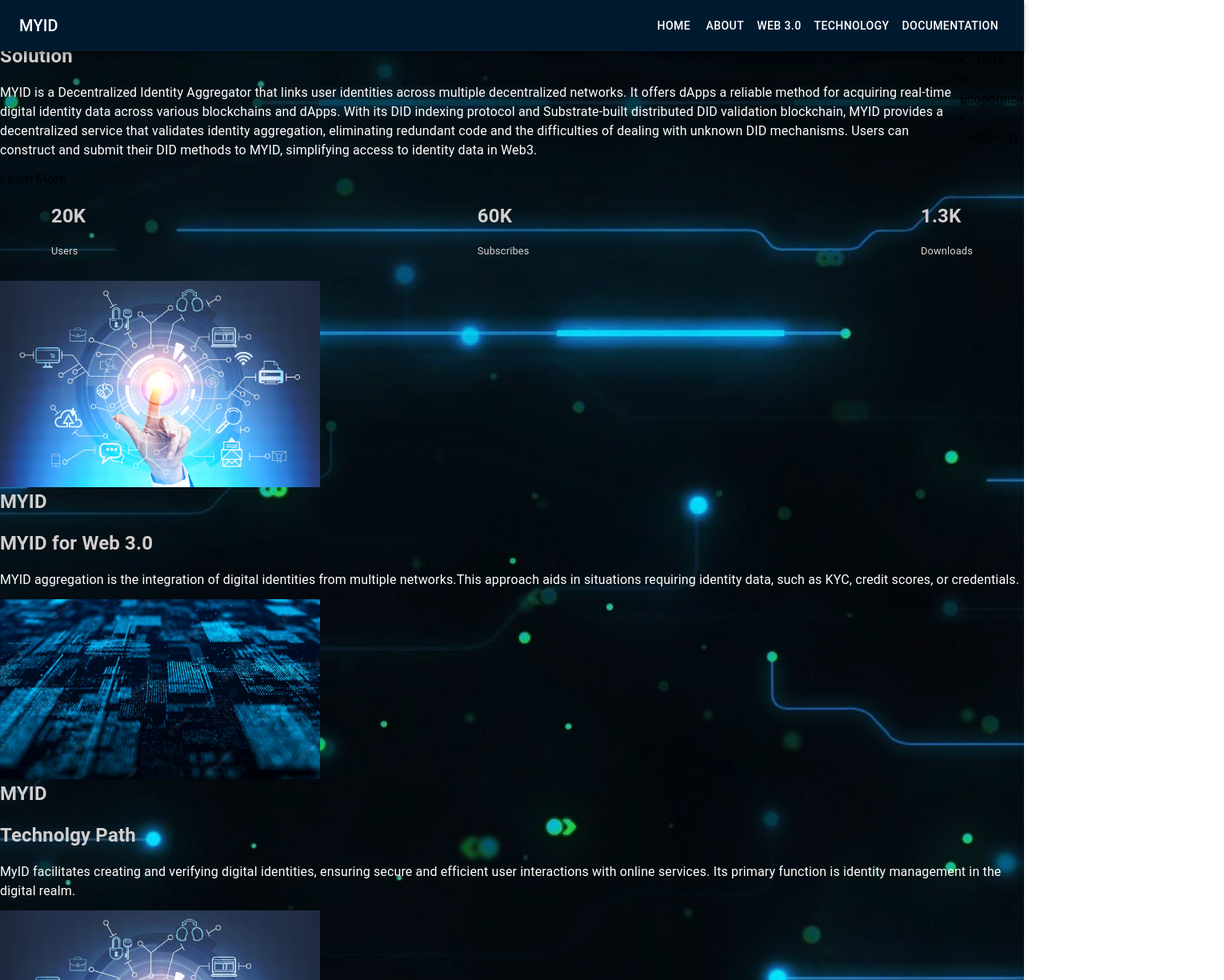
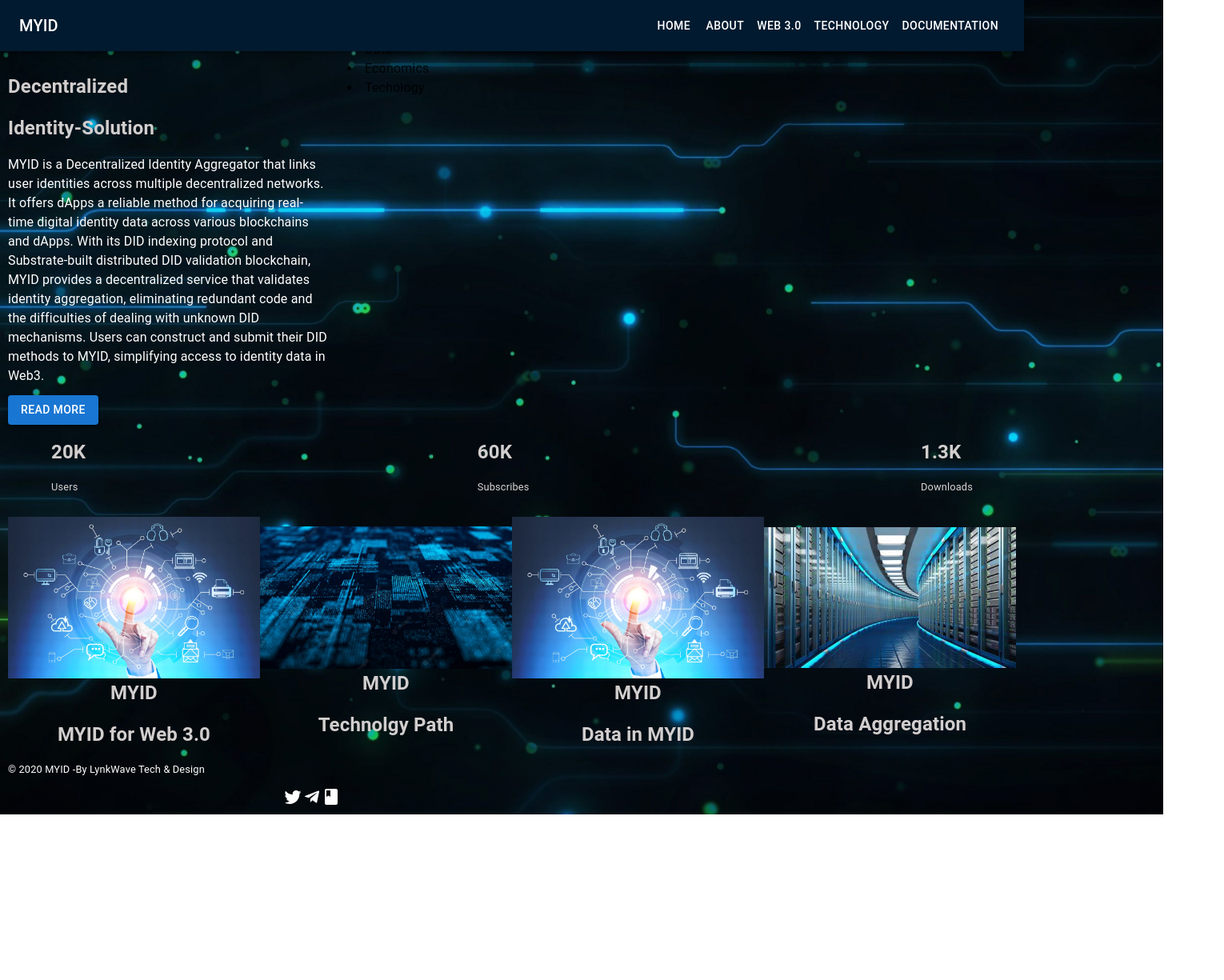
Before and after one commit to LynkWave/myid, a Next.js app: page / in a window 1280 px wide. Shown: the top 1225 px of the page at 80% size, 1530 px wide, since content can reach past the window. After the commit the page ends 1018 px from the top, so only its background shows below. Built offline with nearby package versions, Linux system fonts and the light colour scheme.

Commit message:
css updated

```diff
--- a/app/globals.css
+++ b/app/globals.css
@@ -5,7 +5,7 @@
 /* for the body*/
 body {
   margin: 0;
-  padding: 0;
+  padding: 10px;
   font-family: 'Arial', sans-serif;
   background: url('/background2.jpeg');
   background-size: cover;
@@ -30,11 +30,10 @@ body {
 
 /* Heading Styles */
 h1 {
-  color: aliceblue;
-  font-size: 2rem;
+  font-size: 1.5rem;
   font-weight: bold;
   margin-bottom: 1rem;
-
+  color: #d2cece;
 }
 
 h2 {
--- a/app/page.js
+++ b/app/page.js
@@ -9,7 +9,7 @@ import { Container, Box } from '@mui/material'
 
 export default function Home() {
   return (
-    <Box >
+    <Box>
       <Navbar />
       <Content />
       <Statics />
--- a/component/compart.js
+++ b/component/compart.js
@@ -1,47 +1,50 @@
 
+import { Box, Container } from '@mui/material'
 import React from 'react'
 
 
 export const Compart = () => {
     return (
-        <section className="text-gray-600 body-font ">
-            <div className="container px-5 py-24 mx-auto mt-6 gap-10 ">
-
-                <div className="flex flex-row -m-4 space-x-10" >
-                    <div className="xl:w-1/4 md:w-1/2 p-4">
-                        <div className="bg-gray-500 p-6 rounded-lg justify-center">
+        <Box sx={{
+            display: 'flex',
+            justifyContent: 'space-between',
+            alignItems: 'center',
+            width: '100%', // You can adjust the width as needed
+            // Add other styles as needed
+        }}>
+            <Box sx={{ display: 'flex', alignItems: 'center', justifyContent: 'center' }}>
+                <Box sx={{ display: 'flex', flexDirection: 'column', alignItems: 'center', justifyContent: 'center' }}>
                     <img width={"400"} height={"400"} className="rounded w-full object-cover object-center mb-6" src="compart2.jpeg" alt="content" />
                     <h2 >MYID</h2>
                     <h2>MYID for Web 3.0</h2>
-                            <h4>MYID aggregation is the integration of digital identities from multiple networks.This approach aids in situations requiring identity data, such as KYC, credit scores, or credentials.</h4>
-                        </div>
-                    </div>
-                    <div className="xl:w-1/4 md:w-1/2 p-4">
-                        <div className="bg-gray-100 p-6 rounded-lg">
+                    {/* <h4>MYID aggregation is the integration of digital identities from multiple networks.This approach aids in situations requiring identity data, such as KYC, credit scores, or credentials.</h4> */}
+                </Box>
+            </Box>
+            <Box>
+                <Box sx={{ display: 'flex', flexDirection: 'column', alignItems: 'center', justifyContent: 'center' }}>
                     <img width={"400"} height={"400"} className="rounded w-fullobject-cover object-center mb-6" src="/compart1.jpeg" alt="content" />
                     <h2 >MYID</h2>
                     <h2>Technolgy Path</h2>
-                            <h4>MyID facilitates creating and verifying digital identities, ensuring secure and efficient user interactions with online services. Its primary function is identity management in the digital realm. </h4>
-                        </div>
-                    </div>
-                    <div className="xl:w-1/4 md:w-1/2 p-4">
-                        <div className="container bg-gray-100 p-6 rounded-lg">
+                    {/* <h4>MyID facilitates creating and verifying digital identities, ensuring secure and efficient user interactions with online services. Its primary function is identity management in the digital realm. </h4> */}
+                </Box>
+            </Box>
+            <Box>
+                <Box sx={{ display: 'flex', flexDirection: 'column', alignItems: 'center', justifyContent: 'center' }}>
                     <img width={"400"} height={"400"} className="rounded w-fullobject-cover object-center mb-6" src="compart2.jpeg" alt="content" />
                     <h2>MYID</h2>
                     <h2>Data in MYID</h2>
-                            <h4>"MYID gathers user data from registries and services, including blockchain records (transactions, chain states), and social media APIs, ensuring comprehensive information collection and utilization."</h4>
-                        </div>
-                    </div>
-                    {/* <div className="xl:w-1/4 md:w-1/2 p-4">
-                        <div className=" container bg-gray-100 p-6 rounded-lg">
+                    {/* <h4>"MYID gathers user data from registries and services, including blockchain records (transactions, chain states), and social media APIs, ensuring comprehensive information collection and utilization."</h4> */}
+                </Box>
+            </Box>
+            <Box>
+                <Box sx={{ display: 'flex', flexDirection: 'column', alignItems: 'center', justifyContent: 'center' }}>
                     <img width={"400"} height={"400"} className="rounded w-full object-cover object-center mb-6" src="/roadmap.jpeg" alt="content" />
                     <h2>MYID</h2>
                     <h2>Data Aggregation</h2>
-                            <h4>MYID processes and consolidates analyzed identity data, ensuring consistency, and computes an Identity Score by merging information from various platforms, offering accurate and reliable identity insights. </h4>
-                        </div>
-                    </div> */}
-                </div>
-            </div>
-        </section>
+                    {/* <h4>MYID processes and consolidates analyzed identity data, ensuring consistency, and computes an Identity Score by merging information from various platforms, offering accurate and reliable identity insights. </h4> */}
+                </Box>
+
+            </Box>
+        </Box>
     )
 }
--- a/component/content.js
+++ b/component/content.js
@@ -1,18 +1,19 @@
-import { Box, Container } from '@mui/material'
+import { Box, Button, Container } from '@mui/material'
 import React from 'react'
 
 const Content = () => {
     return (
 
-        <Box sx={{ display: "flex", p: '10' }}>
-            <Box>
-                <h2>Decentralized Identity</h2>
-                <h2>Solution</h2>
+        <Box sx={{ display: 'flex', flexDirection: 'row' }}>
+            <Box sx={{ maxWidth: '50vh', marginTop: '10vh' }}>
+
+                <h2>Decentralized </h2>
+                <h2>Identity-Solution</h2>
 
                 <h4>MYID is a Decentralized Identity Aggregator that links user identities across multiple decentralized networks. It offers dApps a reliable method for acquiring real-time digital identity data across various blockchains and dApps. With its DID indexing protocol and Substrate-built distributed DID validation blockchain, MYID provides a decentralized service that validates identity aggregation, eliminating redundant code and the difficulties of dealing with unknown DID mechanisms. Users can construct and submit their DID methods to MYID, simplifying access to identity data in Web3. </h4>
-                <a className="text-indigo-500 inline-flex items-center mt-4" href='https://myid-1.gitbook.io/web3/'>Learn More</a>
+                <a className="text-indigo-500 inline-flex items-center mt-4" href='https://myid-1.gitbook.io/web3/'><Button variant='contained'  >Read More</Button></a>
             </Box>
-            <div>
+            <Container className='flex-grow'>
                 <h2 className="title-font font-semibold text-gray-800 tracking-wider text-sm mb-3"></h2>
                 <nav className="flex flex-wrap list-none -mb-1">
                     <li className="lg:w-1/3 mb-1 w-1/2">
@@ -30,7 +31,7 @@ const Content = () => {
                     </li>
 
                 </nav>
-            </div>
+            </Container>
 
         </Box>
     )
--- a/component/footer.js
+++ b/component/footer.js
@@ -2,36 +2,36 @@ import React from 'react'
 import TwitterIcon from '@mui/icons-material/Twitter';
 import TelegramIcon from '@mui/icons-material/Telegram';
 import BookIcon from '@mui/icons-material/Book';
+import { Box, Container } from '@mui/material';
+import { Navigation } from '@mui/icons-material';
 
 const Footer = () => {
     return (
-        <div >
-            <div sx={{ display: 'flex', justifyItems: 'between' }}>
-                <div  >
-                    <div sx={{}}>
-                        <h5>© 2020 MYID
-                            <a href="" rel="noopener noreferrer" target=""> -By LynkWave Tech & Design</a></h5>
-                        <span className="inline-flex sm:ml-auto sm:mt-0 mt-2 justify-center sm:justify-start">
-                        </span>
-                    </div>
-                </div>
-                <nav style={{ display: 'inline-flex', marginLeft: '20rem', justifyItems: 'right' }}>
+        <Box >
+            <Box>
+                <Box sx={{}}>
+                    <h5>© 2020 MYID
+                        <a href="" rel="noopener noreferrer" target=""> -By LynkWave Tech & Design</a></h5>
+                    <span className="inline-flex sm:ml-auto sm:mt-0 mt-2 justify-center sm:justify-start">
+                    </span>
+                </Box>
+                <Container style={{ display: 'inline-flex', marginLeft: '20rem', justifyItems: 'right' }}>
                     <a href="https://twitter.com/your-twitter" target="_blank" rel="noopener noreferrer">
-                        <TwitterIcon className='text-white' size={25} />
+                        <TwitterIcon size={25} style={{ color: 'white' }} />
                     </a>
                     <a href="https://t.me/your-telegram" target="_blank" rel="noopener noreferrer">
-                        <TelegramIcon size={25} />
+                        <TelegramIcon size={25} style={{ color: 'white' }} />
                     </a>
                     <a href="https://medium.com/@your-medium" target="_blank" rel="noopener noreferrer">
-                        <BookIcon size={25} className='text-white' />
+                        <BookIcon size={25} style={{ color: 'white' }} />
                     </a>
                     {/* <a href="https://gitbook.com/@your-gitbook" target="_blank" rel="noopener noreferrer">
                     <FaGitBook size={32} />
                 </a> */}
-                </nav>
+                </Container>
 
-            </div>
-        </div>
+            </Box>
+        </Box>
     )
 }
 
```
Lines whose indentation alone changed are shown as unchanged.
